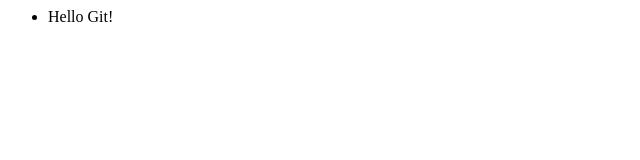
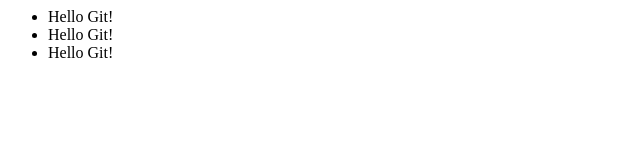
Before and after one commit to leedonggu11/test1, a plain HTML site: page index.html in a window 1280 px wide. Shown: the whole page, without its empty margins (0-640 px from the left). Drawn offline with Linux system fonts and the light colour scheme.

Commit message:
no message

```diff
--- a/index.html
+++ b/index.html
@@ -5,6 +5,8 @@
     <body>
         <ul>
             <li>Hello Git!</li>
+			<li>Hello Git!</li>
+			<li>Hello Git!</li>
         </ul>
     </body>
 </html>
```
